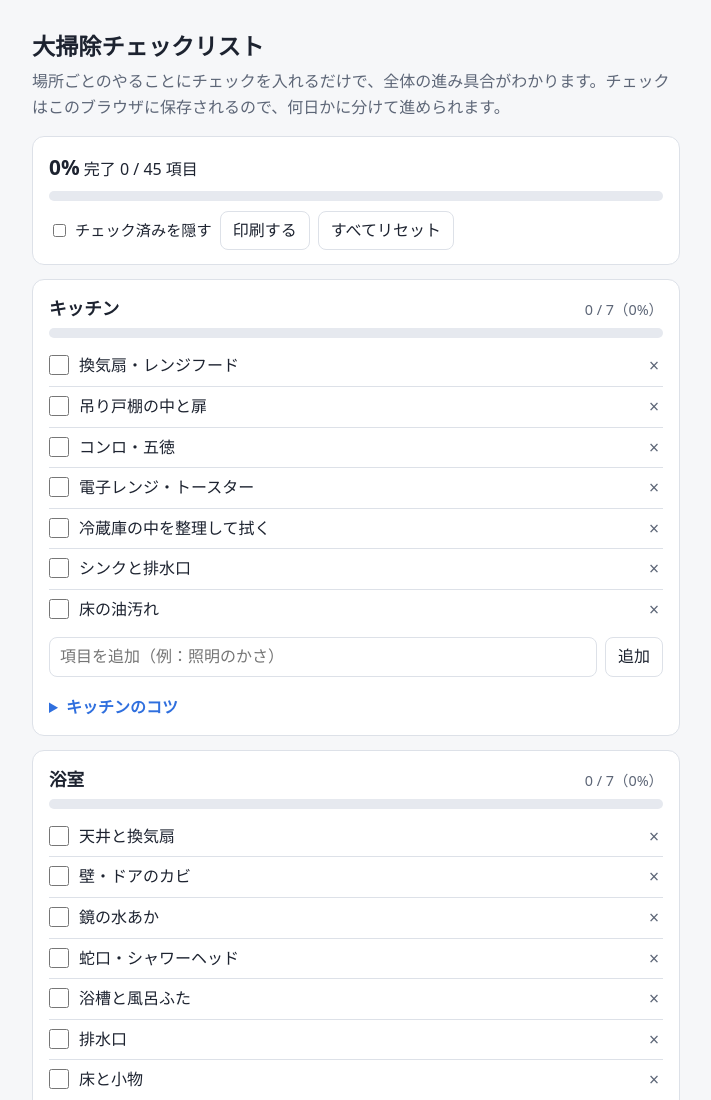
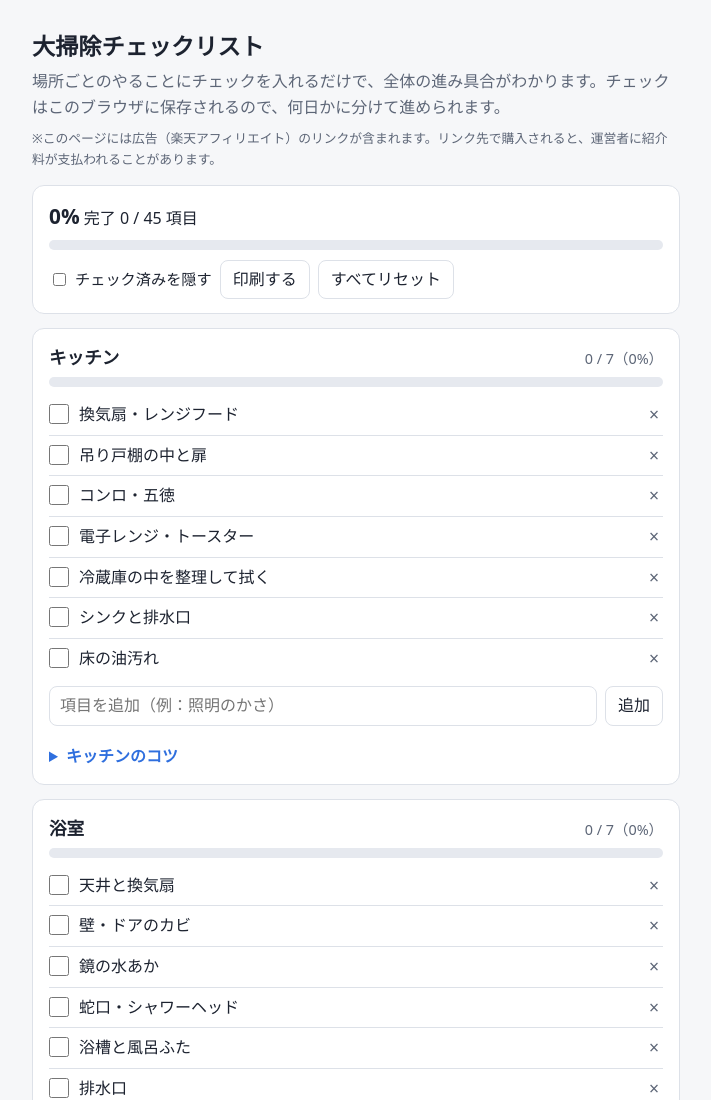
Before and after one commit to hitotemaworks/hitotemaworks.github.io, a plain HTML site: page oosouji-checklist/index.html in a window 1280 px wide. Shown: the top 1100 px of the page, without its empty margins (284-995 px from the left). Drawn offline with Linux system fonts and the light colour scheme.

Commit message:
大掃除チェックリストに楽天市場の道具リンク（PR表示つき）を追加
Co-Authored-By: Claude Opus 5.5 <noreply@anthropic.com>

```diff
--- a/oosouji-checklist/index.html
+++ b/oosouji-checklist/index.html
@@ -68,6 +68,13 @@
   details.tips li { color: var(--text); font-size: .93rem; margin-bottom: 6px; }
   .sns { margin: 6px 0 0; font-size: .9rem; color: var(--muted); display: flex; flex-wrap: wrap; gap: 4px 12px; }
   .sns a { color: var(--accent); }
+  .shop { margin: 8px 0 0; font-size: .9rem; color: var(--muted); display: flex; flex-wrap: wrap; align-items: center; gap: 6px 10px; }
+  .shop a { color: var(--accent); }
+  .pr {
+    font-size: .7rem; font-weight: 700; border: 1px solid var(--muted); color: var(--muted);
+    border-radius: 4px; padding: 0 4px; line-height: 1.5;
+  }
+  .disclosure { color: var(--muted); font-size: .8rem; margin: -8px 0 16px; }
   details { border-top: 1px solid var(--line); padding: 10px 0; }
   details:first-of-type { border-top: 0; }
   summary { cursor: pointer; font-weight: 600; }
@@ -81,7 +88,7 @@
   @media print {
     :root { --bg: #fff; --card: #fff; --text: #000; --muted: #333; --line: #bbb; }
     body { background: #fff; }
-    .toolbar, .add, .del, .faq, footer, .lead, .note, details.tips { display: none !important; }
+    .toolbar, .add, .del, .faq, footer, .lead, .disclosure, .note, details.tips { display: none !important; }
     .total { position: static; }
     .card { break-inside: avoid; border-color: #bbb; }
     .hide-done ul.items li.done { display: flex; }
@@ -93,6 +100,7 @@
 <main>
   <h1>大掃除チェックリスト</h1>
   <p class="lead">場所ごとのやることにチェックを入れるだけで、全体の進み具合がわかります。チェックはこのブラウザに保存されるので、何日かに分けて進められます。</p>
+  <p class="disclosure">※このページには広告（楽天アフィリエイト）のリンクが含まれます。リンク先で購入されると、運営者に紹介料が支払われることがあります。</p>
 
   <section class="card total" aria-label="全体の進み具合">
     <div><span class="num" id="total-pct">0%</span> <span id="total-count"></span></div>
@@ -178,6 +186,22 @@
       "玄関は家の掃除の最後に。ほかの部屋から出たほこりやごみをまとめて掃き出せます。",
       "靴箱は中身を一度全部出し、扉を開けて乾かしてから戻すと湿気やにおいがこもりにくくなります。" ] },
   ];
+  // 楽天アフィリエイト（楽天市場の検索結果へのリンク。売り切れでリンク切れにならないよう、商品ページではなく検索結果にする）
+  const RAKUTEN_AFF_ID = "59e17ee6.acecc8a1.59e17ee7.58d95c3a";
+  const rakuten = (kw) =>
+    `https://hb.afl.rakuten.co.jp/ichiba/${RAKUTEN_AFF_ID}/?pc=` +
+    encodeURIComponent(`https://search.rakuten.co.jp/search/mall/${encodeURIComponent(kw)}/`) +
+    "&link_type=text";
+  const SHOP = {
+    kitchen: ["換気扇 つけ置き 洗剤", "換気扇 フィルター", "ゴム手袋"],
+    bath: ["カビ取り 浴室", "水垢 クエン酸 スプレー", "バスブラシ"],
+    toilet: ["トイレ 尿石 洗剤", "トイレブラシ"],
+    washroom: ["排水口 洗浄剤", "洗濯槽クリーナー"],
+    living: ["エアコン フィルター ブラシ", "ハンディモップ"],
+    bedroom: ["布団 圧縮袋", "衣類 収納ケース"],
+    window: ["窓 掃除 ワイパー", "サッシ ブラシ"],
+    entrance: ["靴箱 消臭", "ほうき ちりとり 玄関"],
+  };
   const SNS = [
     { name: "X", url: (q) => `https://x.com/search?q=${encodeURIComponent(q)}` },
     { name: "TikTok", url: (q) => `https://www.tiktok.com/search?q=${encodeURIComponent(q)}` },
@@ -320,7 +344,22 @@
         a.setAttribute("aria-label", `${s.name}で「${area.q}」を検索（新しいタブ）`);
         sns.append(a);
       });
-      tips.append(sm, tul, sns);
+      const shop = document.createElement("p");
+      shop.className = "shop";
+      const pr = document.createElement("span");
+      pr.className = "pr";
+      pr.textContent = "PR";
+      shop.append(pr, "使える道具を楽天市場で探す：");
+      (SHOP[area.id] || []).forEach((kw) => {
+        const a = document.createElement("a");
+        a.href = rakuten(kw);
+        a.target = "_blank";
+        a.rel = "nofollow sponsored noopener";
+        a.textContent = kw;
+        a.setAttribute("aria-label", `楽天市場で「${kw}」を検索（広告・新しいタブ）`);
+        shop.append(a);
+      });
+      tips.append(sm, tul, sns, shop);
 
       sec.append(head, bar, ul, form, tips);
       wrap.appendChild(sec);
```
